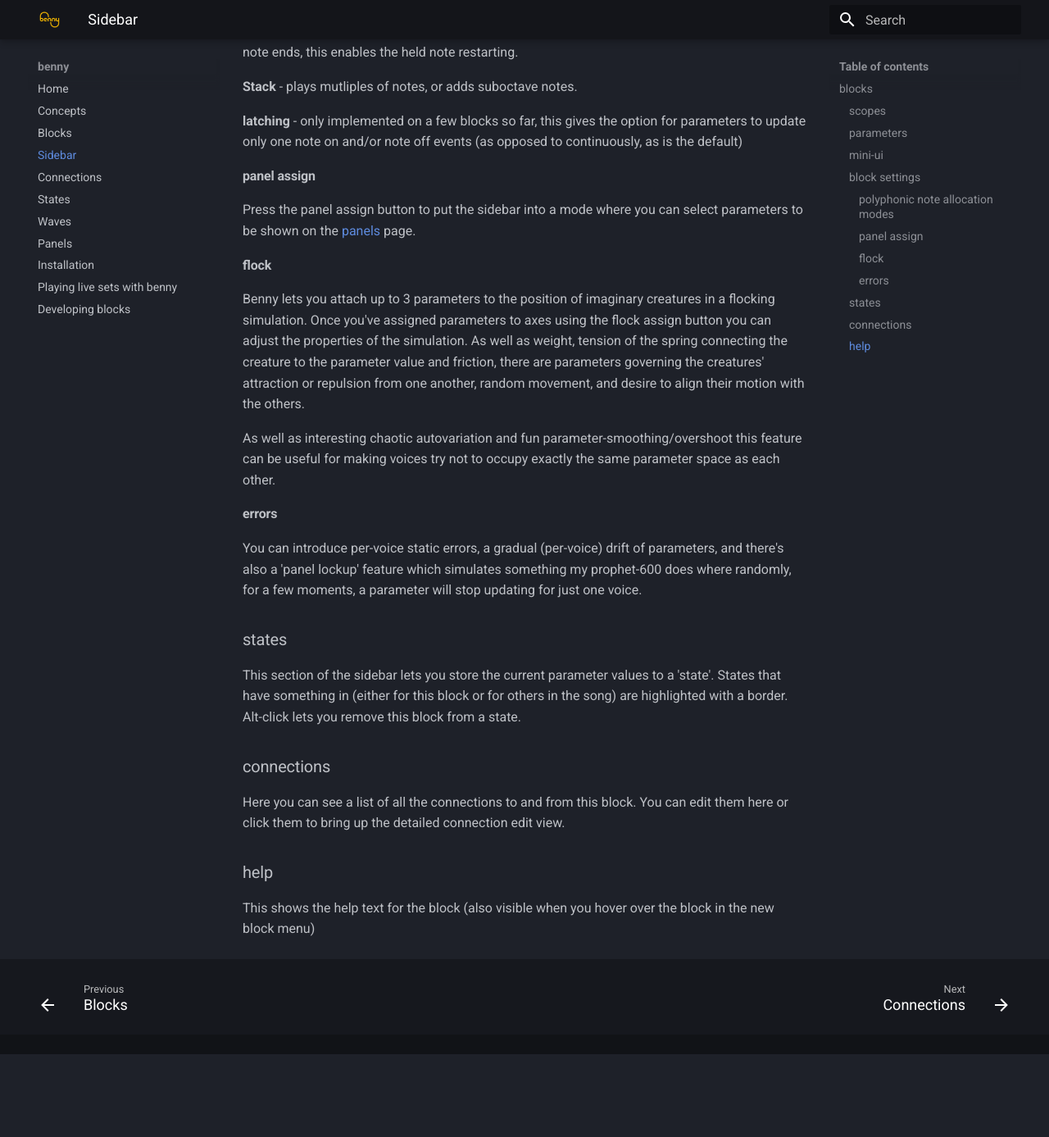
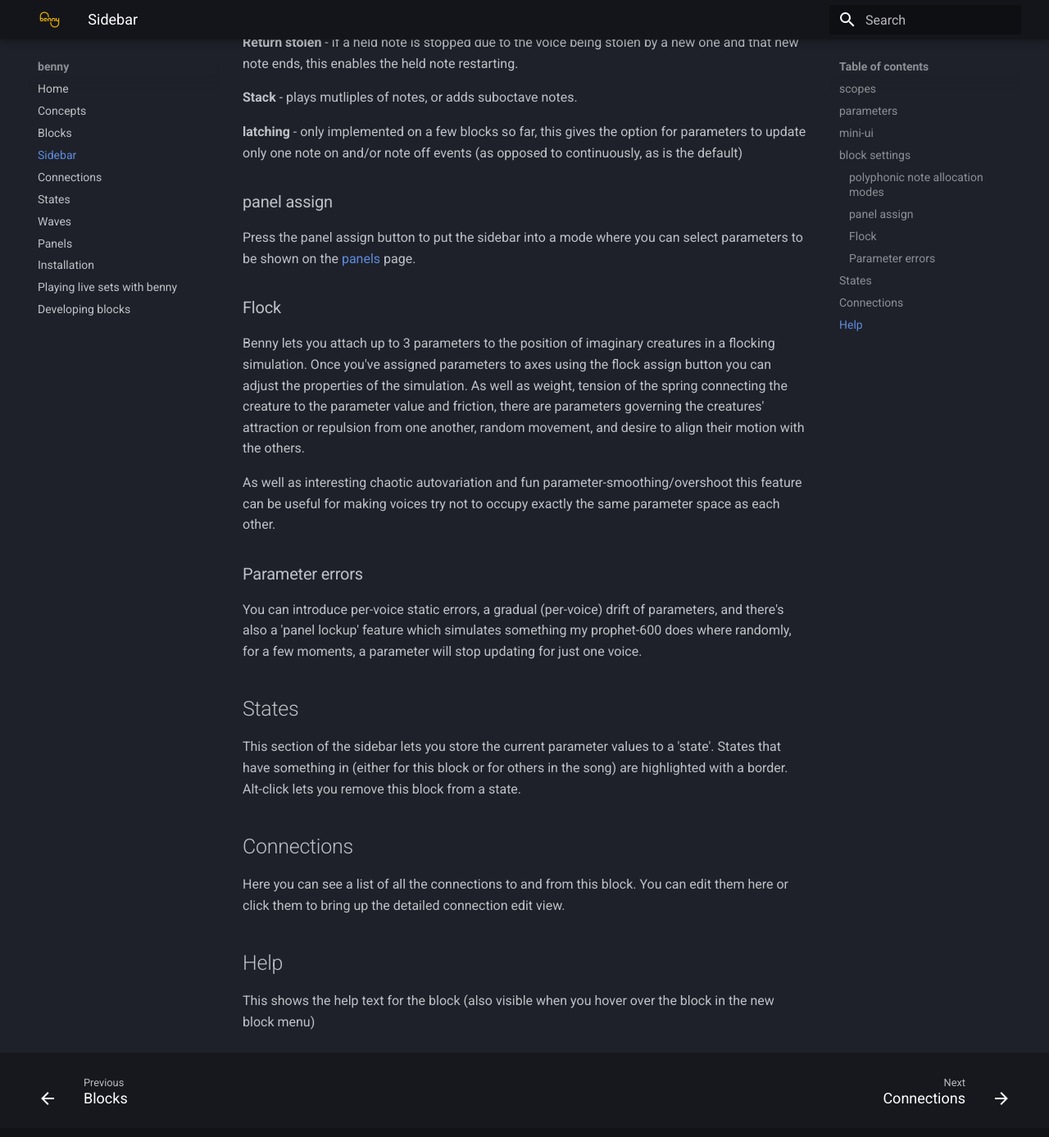
Before and after one commit to playbenny/benny_manual, an MkDocs documentation site: the page built from docs/sidebar.md, in a window 1280 px wide and 1400 px high, scrolled down 1699 px. Shown: the top 1387 px of the window at 82% size. Built offline with MkDocs 1.6.1 and Material for MkDocs 9.7.7, drawn with Linux system fonts in a browser that asks for light colours; before the commit the page ends 2985 px from its top, so only the background shows below that.

Commit message:
Update sidebar.md

```diff
--- a/docs/sidebar.md
+++ b/docs/sidebar.md
@@ -1,14 +1,14 @@
 The sidebar shows the details of whatever you're looking at.
 
-## blocks
+# blocks
 
 With a single block selected the sidebar shows you all it's settings. Click the section headers to move through them. If a block has multiple voices there'll a be a section like this where you can choose to select and adjust either the whole block or an individual voice.
 
-### scopes
+## scopes
 
 Audio blocks have a scope for each output. The scrollwheel (or dragging up and down) lets you zoom these scopes. Red shows values that go outside the normal ranges (though there is no clipping on connections between blocks)
 
-### parameters
+## parameters
 
 This section shows the parameters for the block. Drag or use your scroll wheel to adjust these.
 
@@ -22,11 +22,11 @@
 
 **Ctrl+Alt** lets you tilt all the values of the individual voices around the one you're hovering over.
 
-### mini-ui
+## mini-ui
 
 Here's an example of a block with a mini-ui showing what it's doing. Some of these allow mouse interaction. Often they'll have an 'edit' button beneath that brings up a full-featured version of the editor on the rest of the screen.
 
-### block settings
+## block settings
 
 Reload - does a full hard reload of the block's code.
 
@@ -36,7 +36,7 @@
 
 Open patch - opens the max patcher for the first voice of the block.
 
-#### polyphonic note allocation modes
+### polyphonic note allocation modes
 
 Here you set the number of voices and select the mode for picking what voice a new note goes to. There are separate mode settings for how it allocates a note to a currently inactive voice and for when the new note has to steal a currently active voice.
 
@@ -58,28 +58,28 @@
 
 **latching** - only implemented on a few blocks so far, this gives the option for parameters to update only one note on and/or note off events (as opposed to continuously, as is the default)
 
-#### panel assign
+### panel assign
 
 Press the panel assign button to put the sidebar into a mode where you can select parameters to be shown on the [panels](panels.md) page.
 
-#### flock
+### Flock
 
 Benny lets you attach up to 3 parameters to the position of imaginary creatures in a flocking simulation. Once you've assigned parameters to axes using the flock assign button you can adjust the properties of the simulation. As well as weight, tension of the spring connecting the creature to the parameter value and friction, there are parameters governing the creatures' attraction or repulsion from one another, random movement, and desire to align their motion with the others.
 
 As well as interesting chaotic autovariation and fun parameter-smoothing/overshoot this feature can be useful for making voices try not to occupy exactly the same parameter space as each other.
 
-#### errors
+### Parameter errors
 
 You can introduce per-voice static errors, a gradual (per-voice) drift of parameters, and there's also a 'panel lockup' feature which simulates something my prophet-600 does where randomly, for a few moments, a parameter will stop updating for just one voice.
 
-### states
+## States
 
 This section of the sidebar lets you store the current parameter values to a 'state'. States that have something in (either for this block or for others in the song) are highlighted with a border. Alt-click lets you remove this block from a state.
 
-### connections
+## Connections
 
 Here you can see a list of all the connections to and from this block. You can edit them here or click them to bring up the detailed connection edit view.
 
-### help
+## Help
 
 This shows the help text for the block (also visible when you hover over the block in the new block menu)
```
